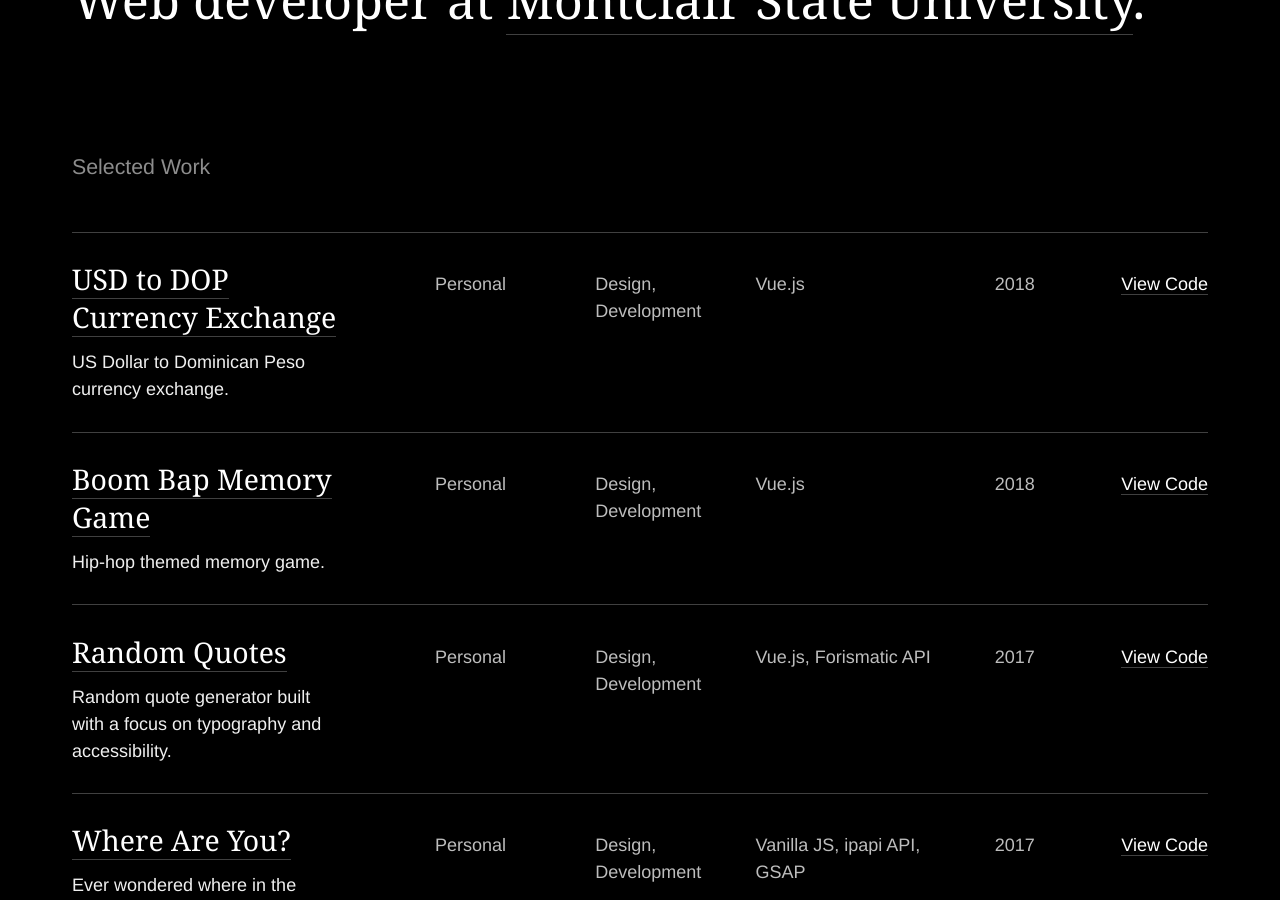
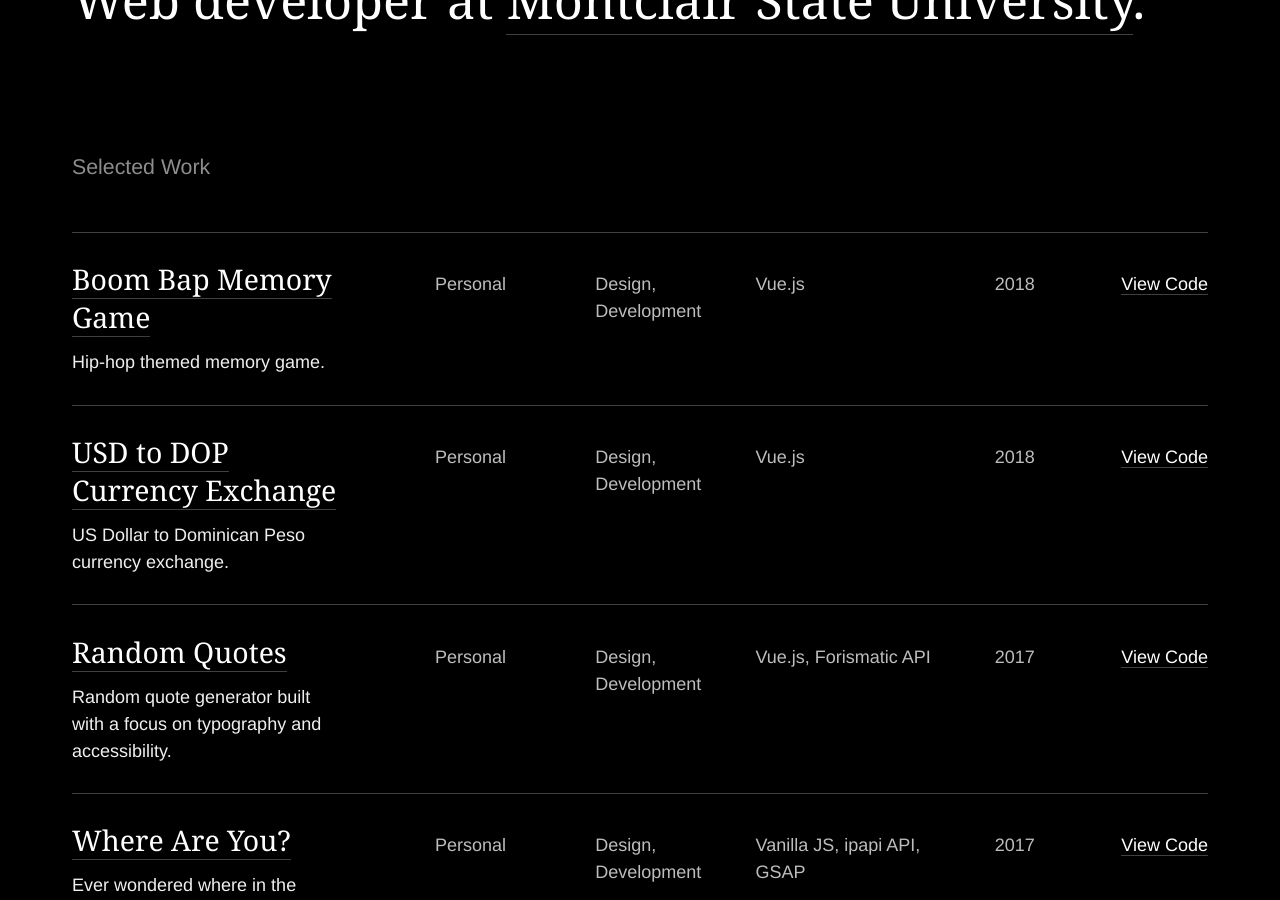
Before and after one commit to rcrespo9/portfolio-2018, a Jekyll site: the page built from index.md, in a window 1280 px wide and 900 px high, scrolled down 751 px. Built offline with Jekyll 4.4.1, drawn with Linux system fonts in a browser that asks for light colours; some web fonts are replaced; part of the change alters nothing that is shown.

Commit message:
put boom bap first

```diff
--- a/_data/projects.yml
+++ b/_data/projects.yml
@@ -25,6 +25,15 @@
   context: Personal
   github_url: https://github.com/rcrespo9/random-quotes
 
+- name: USD to DOP Currency Exchange
+  url: https://usd-to-dop.netlify.com/
+  description: US Dollar to Dominican Peso currency exchange.
+  year: 2018
+  role: Design, Development
+  technologies: Vue.js
+  context: Personal
+  github_url: https://github.com/rcrespo9/usd-dop-converter
+
 - name: Boom Bap Memory Game
   url: https://boom-bap-memory-game.netlify.com/
   description: Hip-hop themed memory game.
@@ -33,12 +42,3 @@
   technologies: Vue.js
   context: Personal
   github_url: https://github.com/rcrespo9/hip-hop-memory-card-game
-
-- name: USD to DOP Currency Exchange
-  url: https://usd-to-dop.netlify.com/
-  description: US Dollar to Dominican Peso currency exchange.
-  year: 2018
-  role: Design, Development
-  technologies: Vue.js
-  context: Personal
-  github_url: https://github.com/rcrespo9/usd-dop-converter
```
